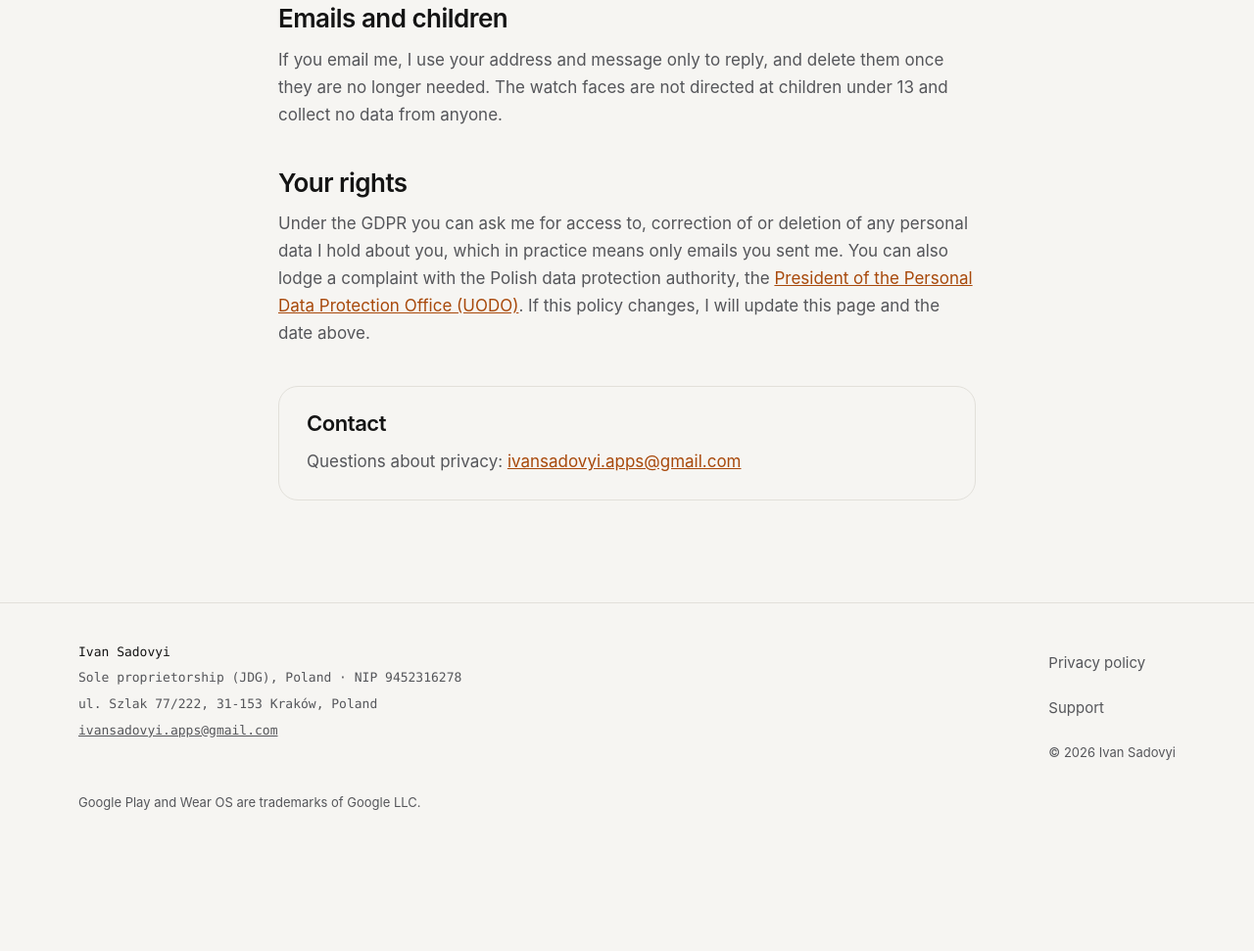
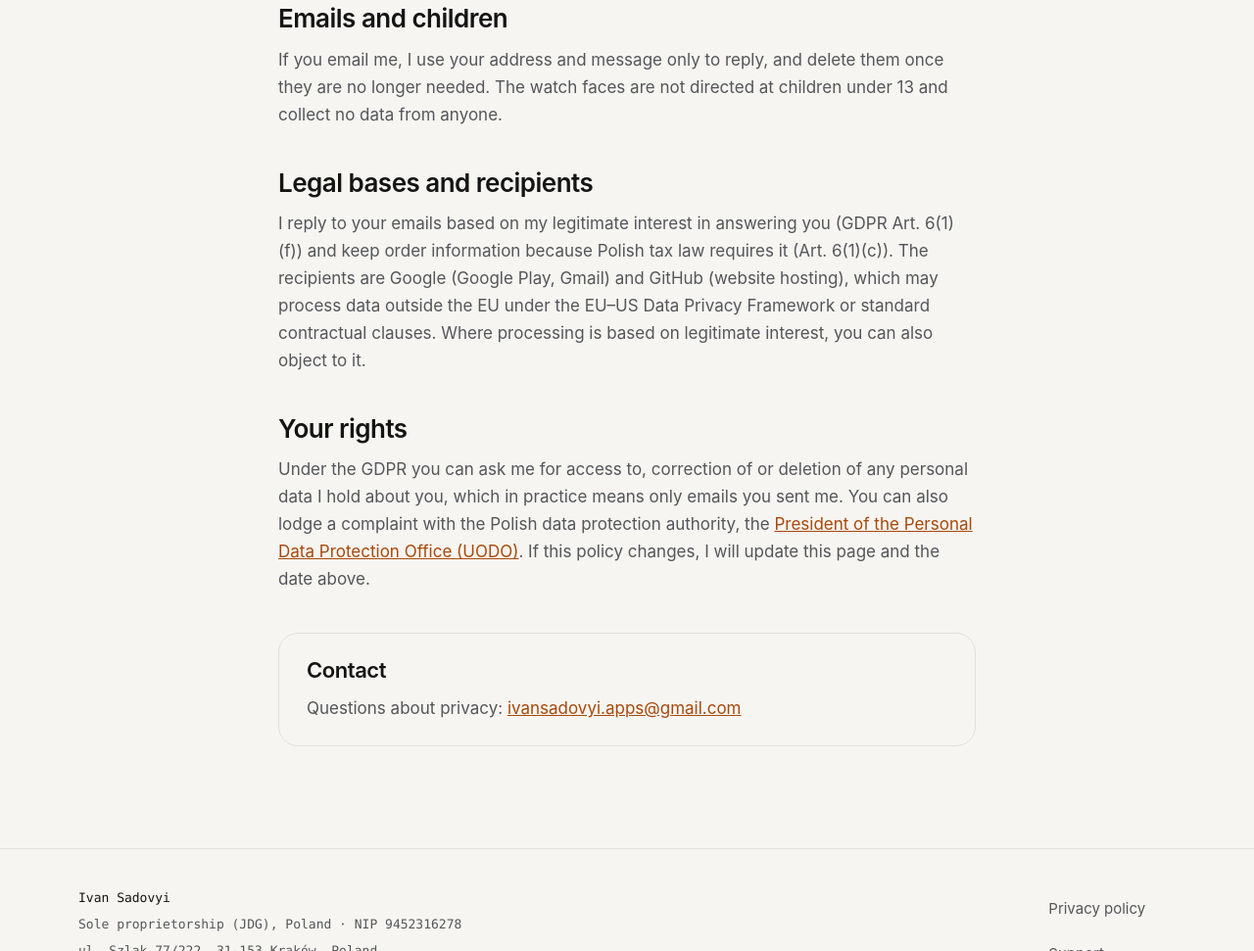
Before and after one commit to ivansadovyi/ivansadovyi.github.io, a plain HTML site: page privacy/index.html in a window 1280 px wide. Shown: the part 1435-2406 px from the top of the page at 98% size. Before the commit the page ends 2321 px from the top, so only its background shows below. Drawn offline with Linux system fonts and the light colour scheme.

Commit message:
Privacy policy: add legal bases and recipients (GDPR Art. 13)
Co-Authored-By: Claude Opus 5.5 <noreply@anthropic.com>

```diff
--- a/privacy/index.html
+++ b/privacy/index.html
@@ -75,6 +75,11 @@
 <p>If you email me, I use your address and message only to reply, and delete them once they are no longer needed. The watch faces are not directed at children under 13 and collect no data from anyone.</p>
 </section>
 
+<section id="legal-bases">
+<h2>Legal bases and recipients</h2>
+<p>I reply to your emails based on my legitimate interest in answering you (GDPR Art. 6(1)(f)) and keep order information because Polish tax law requires it (Art. 6(1)(c)). The recipients are Google (Google Play, Gmail) and GitHub (website hosting), which may process data outside the EU under the EU–US Data Privacy Framework or standard contractual clauses. Where processing is based on legitimate interest, you can also object to it.</p>
+</section>
+
 <section id="rights">
 <h2>Your rights</h2>
 <p>Under the GDPR you can ask me for access to, correction of or deletion of any personal data I hold about you, which in practice means only emails you sent me. You can also lodge a complaint with the Polish data protection authority, the <a href="https://uodo.gov.pl/en">President of the Personal Data Protection Office (UODO)</a>. If this policy changes, I will update this page and the date above.</p>
```
